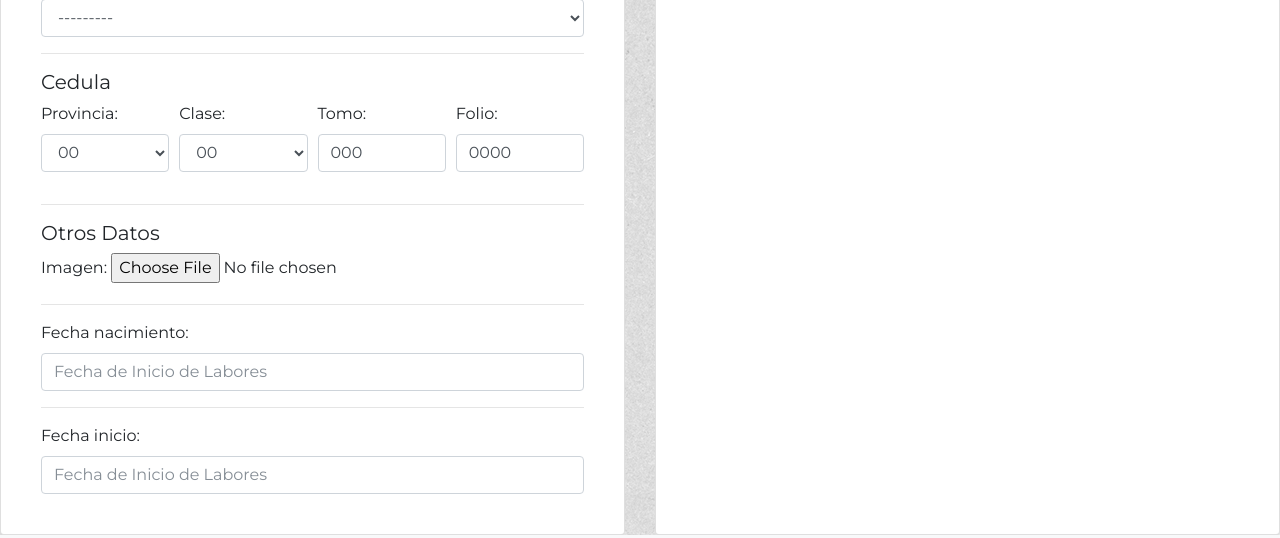
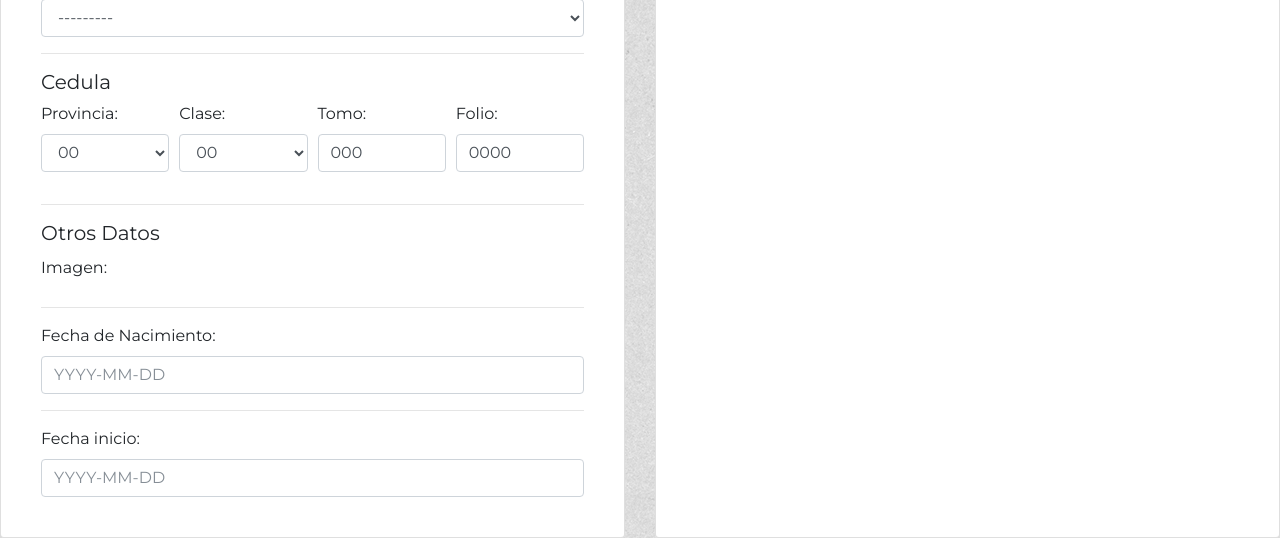
Before and after one commit to jlopez0591/SIGIA, a Django app: page /perfil/editar/ in a window 1280 px wide. Shown: the part 734-1272 px from the top of the page. Run offline with Django 3.2, Linux system fonts and the light colour scheme; the visitor is signed in with stand-in values (Sample User, id 1); data comes from the database, SQL or seed files in the repository; some libraries are stand-ins or nearby versions.

Commit message:
Cambio a despliegue de nombre en el sistema.

```diff
--- a/perfiles/forms.py
+++ b/perfiles/forms.py
@@ -10,6 +10,9 @@ class PerfilForm(forms.ModelForm):
             'fecha_inicio',
             'sexo', 'provincia', 'clase', 'tomo', 'folio',
             'imagen', 'categoria', 'pais', 'cod_sede', 'cod_unidad', 'cod_seccion')
+        labels = {
+            'fecha_nacimiento': 'Fecha de Nacimiento'
+        }
         widgets = {
             'primer_nombre': forms.TextInput(attrs={
                 'class': 'form-control',
@@ -49,11 +52,12 @@ class PerfilForm(forms.ModelForm):
             }),
             'fecha_nacimiento': forms.TextInput(attrs={
                 'class': 'datepicker form-control',
-                'placeholder': 'Fecha de Inicio de Labores'
+                'placeholder': 'YYYY-MM-DD'
             }),
             'fecha_inicio': forms.TextInput(attrs={
                 'class': 'datepicker form-control',
-                'placeholder': 'Fecha de Inicio de Labores',
+                'label': 'Fecha de Incio de Labores',
+                'placeholder': 'YYYY-MM-DD',
             }),
             'sexo': forms.Select(attrs={
                 'class': 'form-control'
--- a/perfiles/templates/perfiles/editar.html
+++ b/perfiles/templates/perfiles/editar.html
@@ -117,8 +117,13 @@
             </div>
         </form>
     </div>
+
+
 {% endblock %}
 
 {% block javascript %}
     {% include 'includes/partial_datepicker.html' %}
+        <script>
+            $( "#id_imagen" ).addClass( "custom-file-input" );
+        </script>
 {% endblock %}
--- a/perfiles/templates/perfiles/privado_redux.html
+++ b/perfiles/templates/perfiles/privado_redux.html
@@ -56,4 +56,5 @@
 
 
 {% block javascript %}
+
 {% endblock javascript %}
```
